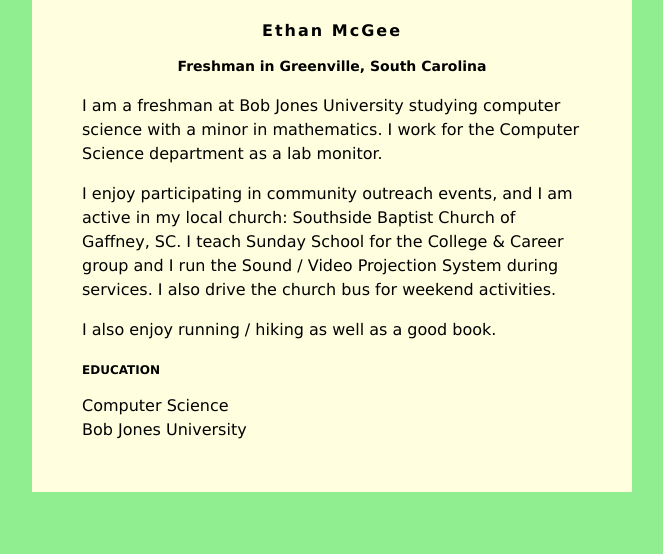
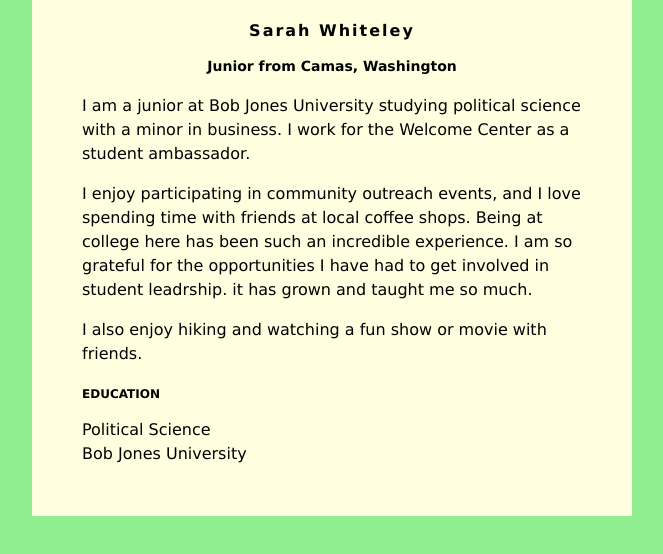
Before and after one commit to swhit434/swhit434.github.io, a plain HTML site: page index.html in a window 1280 px wide. Shown: the whole page, without its empty margins (308-971 px from the left). Drawn offline with Linux system fonts and the light colour scheme.

Commit message:
Update index.html

```diff
--- a/index.html
+++ b/index.html
@@ -30,24 +30,24 @@ h3 {
 </head>
 <body>
  <div id="content">
- <h1>Ethan McGee</h1>
- <h2>Freshman in Greenville, South Carolina</h2>
+ <h1>Sarah Whiteley</h1>
+ <h2>Junior from Camas, Washington</h2>
 
- <p>I am a freshman at Bob Jones University studying computer science with a
-minor in mathematics. I work for the Computer Science department as a lab
-monitor.</p>
+ <p>I am a junior at Bob Jones University studying political science with a
+minor in business. I work for the Welcome Center as a student ambassador.</p>
  <p>
- I enjoy participating in community outreach events, and I am active in my
-local church: Southside Baptist Church of Gaffney, SC. I teach Sunday School for the
-College &amp; Career group and I run the Sound / Video Projection System during
-services. I also drive the church bus for weekend activities.
+ I enjoy participating in community outreach events, and I love spending time
+  with friends at local coffee shops. Being at college here has been
+  such an incredible experience. I am so grateful for the opportunities
+  I have had to get involved in student leadrship. it has grown and taught
+  me so much.
  </p>
  <p>
- I also enjoy running / hiking as well as a good book.
+ I also enjoy hiking and watching a fun show or movie with friends.
  </p>
 
  <h3>EDUCATION</h3>
- Computer Science<br />
+ Political Science<br />
     Bob Jones University
  </div>
 
```
